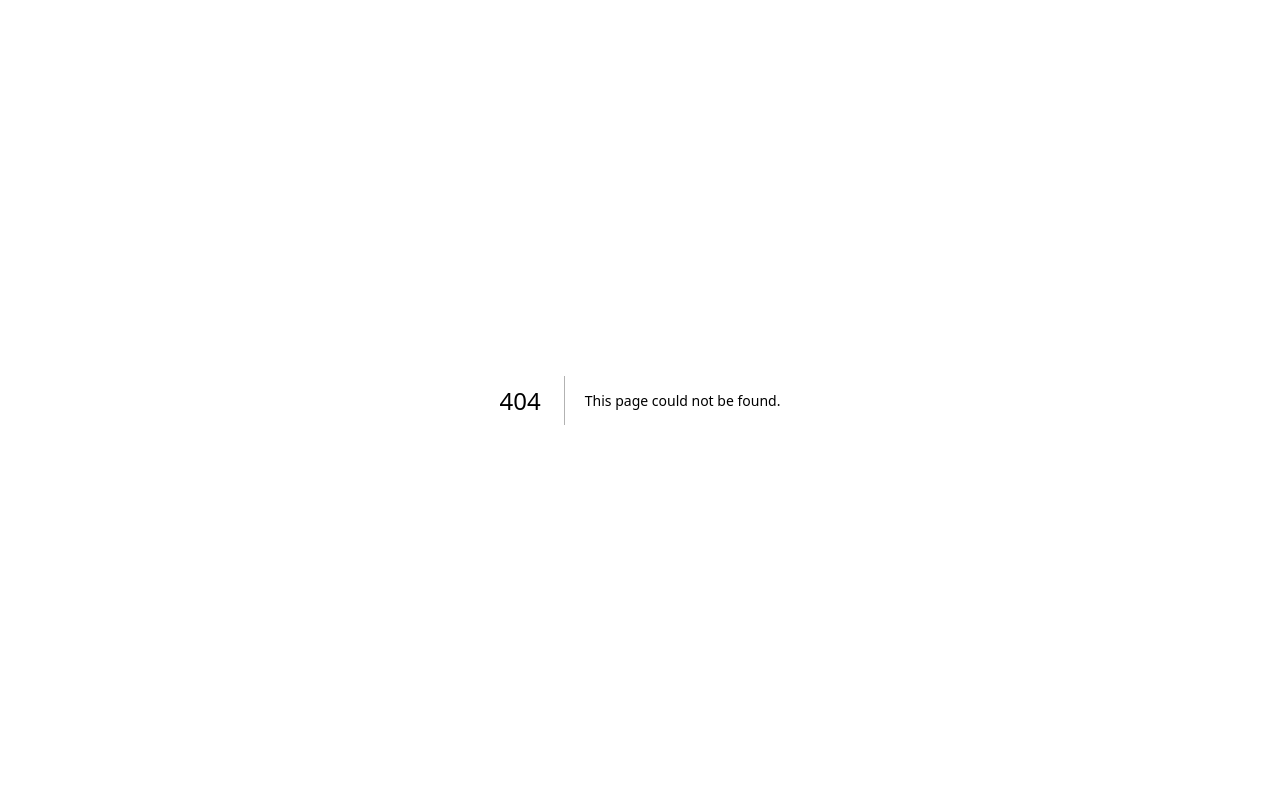
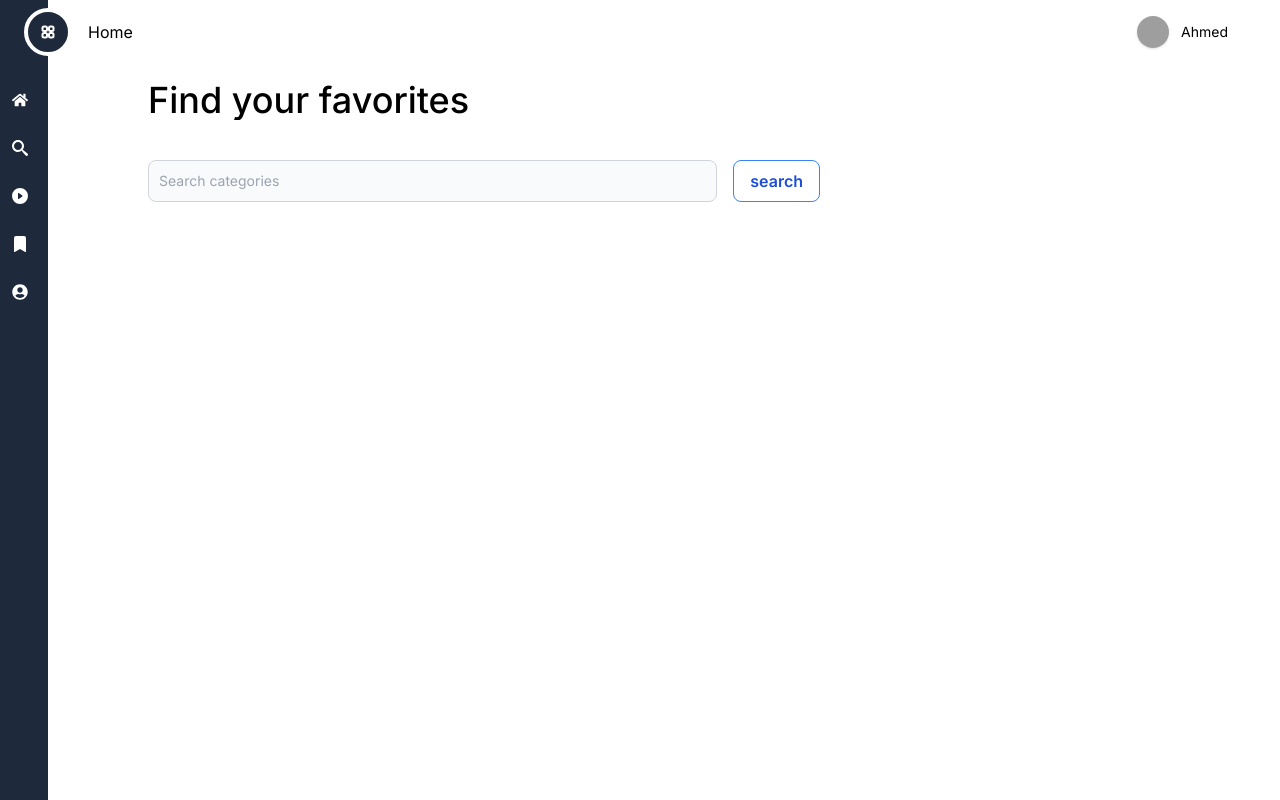
Before and after one commit to 202303-PRM-TR-FEW/LearnU, a Next.js app: page /search in a window 1280 px wide. Before the commit this address had no page. Built offline with nearby package versions, Linux system fonts and the light colour scheme; grey boxes are pictures that could not be loaded.

Commit message:
feat: Add search form component
Implements a search form component with predefined styles and structure

```diff
--- /dev/null
+++ b/app/(Dashboard)/search/page.jsx
@@ -0,0 +1,18 @@
+import React from "react";
+import SearchForm from "@/app/components/search/seachForm";
+
+function page () {
+    const styling = {
+        container: "ml-20",
+        textHeader: "text-4xl flex-grow-1 m-0 overflow-hidden text-32 font-medium text-left tracking-normal leading-42 whitespace-pre opacity-100 visible font-rubik"
+    }
+    return (
+        <div className={styling.container} >
+            <h1 className={styling.textHeader}>Find your favorites</h1>
+            <SearchForm/>
+        </div>
+
+    )
+}
+
+export default page
--- /dev/null
+++ b/app/components/search/seachForm.jsx
@@ -0,0 +1,33 @@
+import React from 'react';
+
+// Define the object with class names
+const classNames = {
+  maxContainer: 'max-w-2xl my-10 ',
+  form: 'flex items-center',
+  input: 'bg-gray-50 border border-gray-300 text-gray-900 text-sm rounded-lg focus:ring-blue-500 focus:border-blue-500 block w-full p-2.5',
+  button: 'bg-transparent hover:bg-blue-500 text-blue-700 font-semibold hover:text-white py-2 px-4 border border-blue-500 hover:border-transparent rounded-lg ml-4 ',
+};
+
+function SearchForm() {
+  return (
+    <div className={classNames.maxContainer}>
+      <form className={classNames.form}>
+        <input
+          type="text"
+          id="simple-search"
+          className={classNames.input}
+          placeholder="Search categories"
+          required
+        />
+        <button
+          type="submit"
+          className={classNames.button}
+        >
+        <span>search</span>
+        </button>
+      </form>
+    </div>
+  );
+}
+
+export default SearchForm;
```
